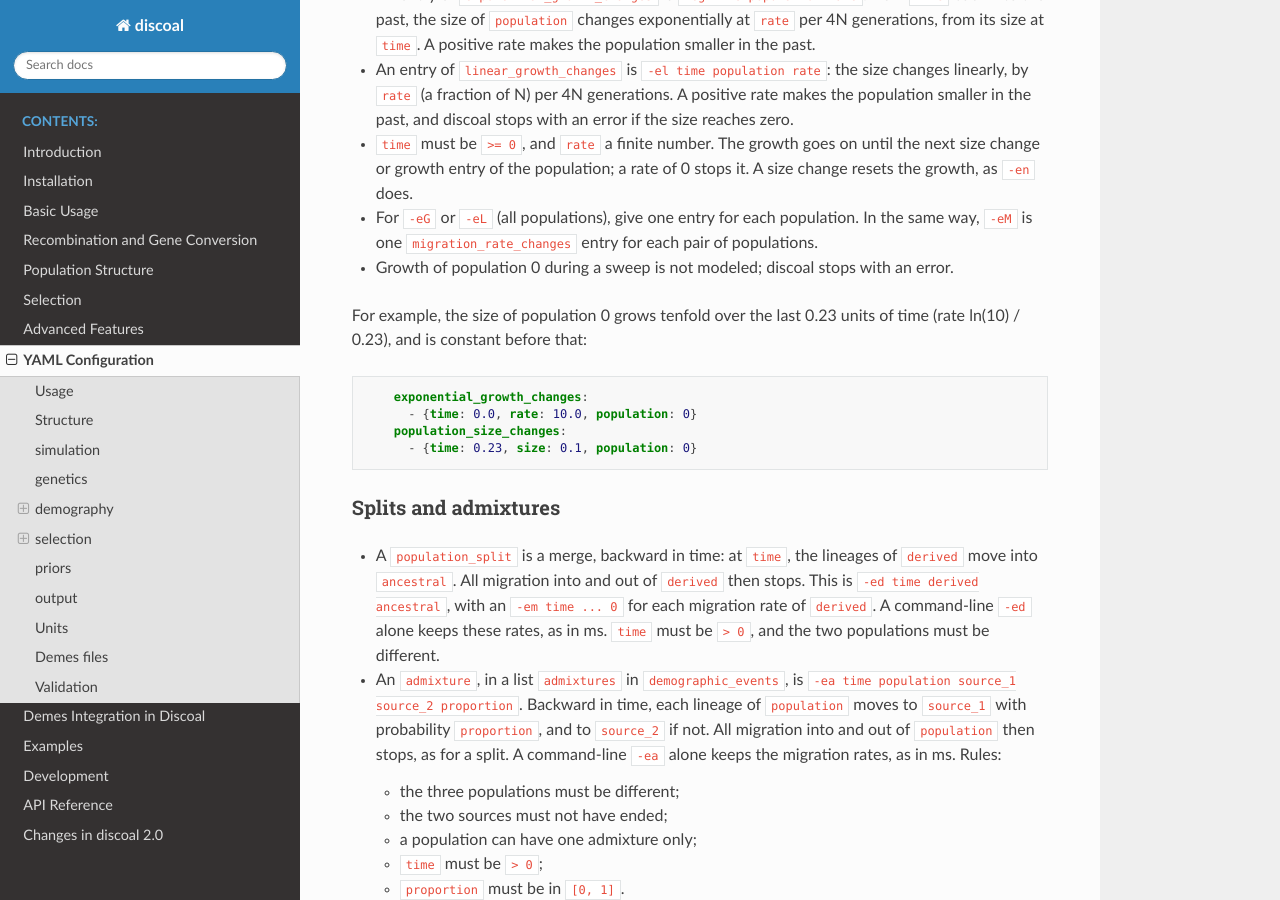
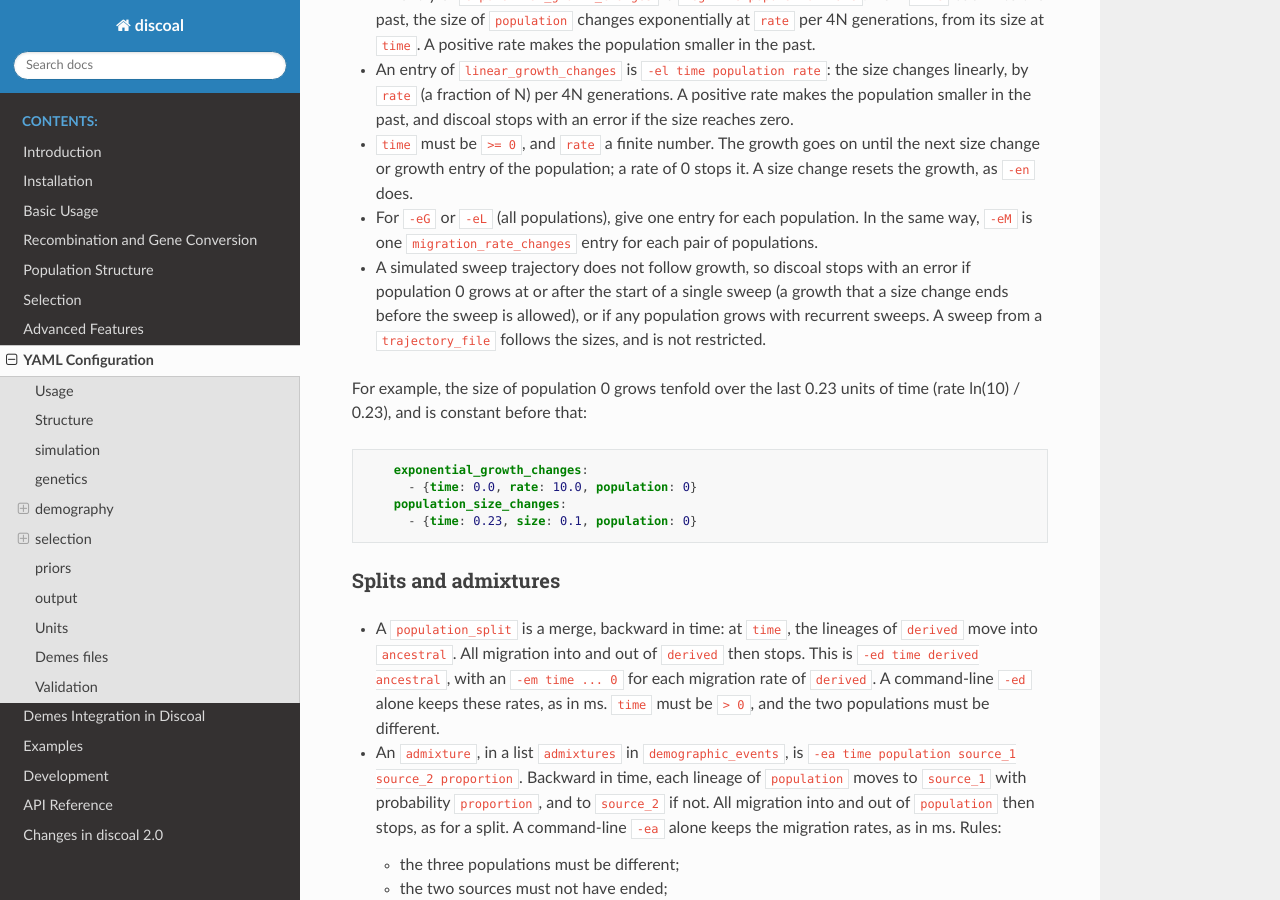
Before and after one commit to kr-colab/discoal, a Sphinx documentation site: the page built from docs/yaml_configuration.md, in a window 1280 px wide and 900 px high, scrolled down 2877 px. Built offline with Sphinx 7.4.7 and the Read the Docs theme 3.1.0, drawn with Linux system fonts in a browser that asks for light colours.

Commit message:
Mark all-population events with a flag; user times in shape errors
- -eG, -eL and -eM marked their event with popID INT_MIN, which a user
  can type: -A 1 -2147483648 0.1 then gave an ancient sample in every
  population, and -en, -eg, -em, -ea and -ed with that index ran as
  all-population events. A field of the event now marks them, and only
  these three options set it.
- validateShapeTrajectories() printed internal times (2N0 generations) in
  its errors; it now prints times in 4N0 generations, as they are given.
- docs/yaml_configuration.md: the growth rule for sweeps is that of the
  code: population 0 at or after a single sweep, any population with
  recurrent sweeps, and no rule for a trajectory_file.

```diff
--- a/docs/yaml_configuration.md
+++ b/docs/yaml_configuration.md
@@ -158,8 +158,11 @@ is required.
 - For `-eG` or `-eL` (all populations), give one entry for each
   population. In the same way, `-eM` is one `migration_rate_changes`
   entry for each pair of populations.
-- Growth of population 0 during a sweep is not modeled; discoal stops
-  with an error.
+- A simulated sweep trajectory does not follow growth, so discoal stops
+  with an error if population 0 grows at or after the start of a single
+  sweep (a growth that a size change ends before the sweep is allowed),
+  or if any population grows with recurrent sweeps. A sweep from a
+  `trajectory_file` follows the sizes, and is not restricted.
 
 For example, the size of population 0 grows tenfold over the last 0.23
 units of time (rate ln(10) / 0.23), and is constant before that:
```
Also changed, not shown: 4 other files.
